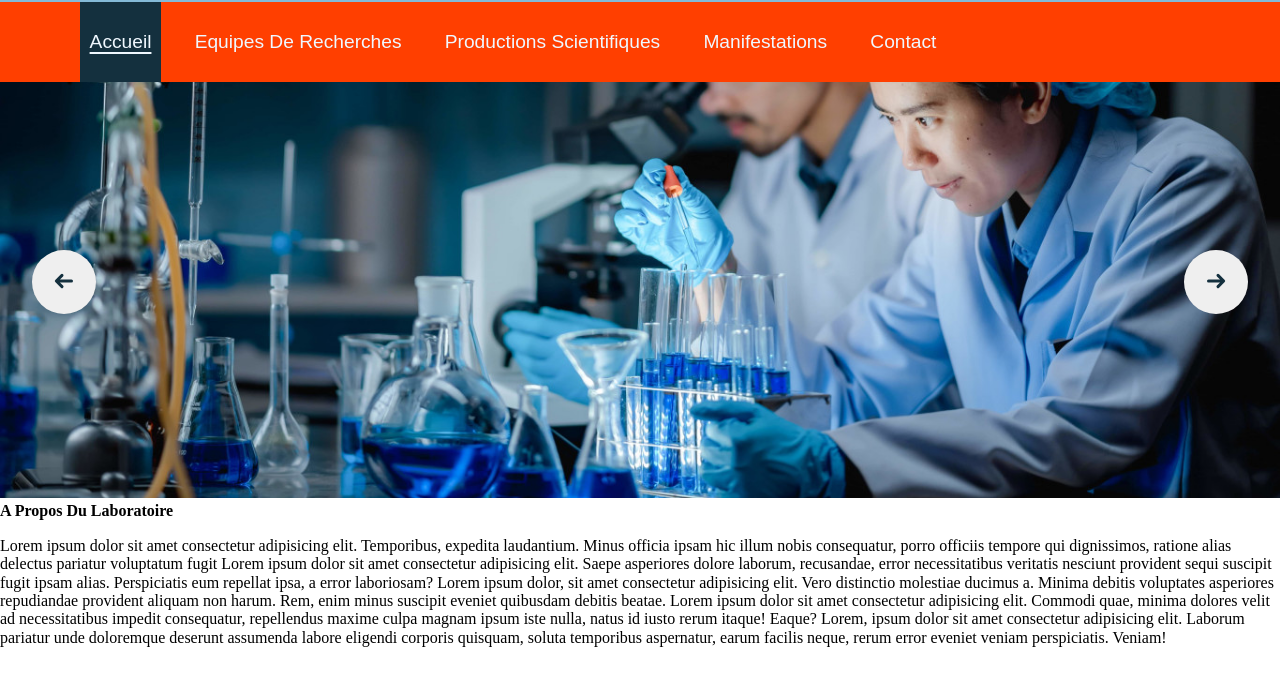
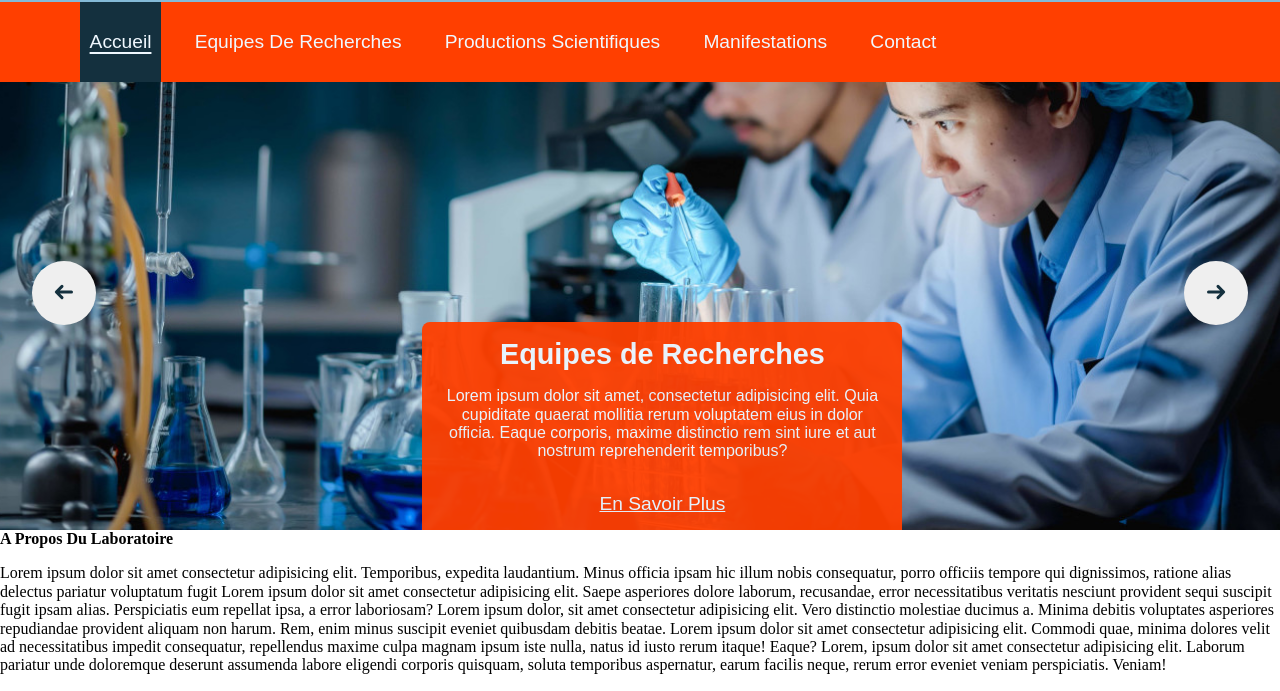
Before and after one commit to SiFou01/Scientific-Research-Group, a plain HTML site: page index.html in a window 1280 px wide. Shown: the part 110-801 px from the top of the page. Drawn offline with Linux system fonts and the light colour scheme.

Commit message:
Add image text box and image animation

```diff
--- a/index.html
+++ b/index.html
@@ -66,13 +66,18 @@
             </nav>
         </div>
         <div class="image-container">
-            <button class="btn next"><svg xmlns="http://www.w3.org/2000/svg" width="24" height="24" viewBox="0 0 24 24">
-                <g fill="none"><path d="M24 0v24H0V0h24ZM12.593 23.258l-.011.002l-.071.035l-.02.004l-.014-.004l-.071-.035c-.01-.004-.019-.001-.024.005l-.004.01l-.017.428l.005.02l.01.013l.104.074l.015.004l.012-.004l.104-.074l.012-.016l.004-.017l-.017-.427c-.002-.01-.009-.017-.017-.018Zm.265-.113l-.013.002l-.185.093l-.01.01l-.003.011l.018.43l.005.012l.008.007l.201.093c.012.004.023 0 .029-.008l.004-.014l-.034-.614c-.003-.012-.01-.02-.02-.022Zm-.715.002a.023.023 0 0 0-.027.006l-.006.014l-.034.614c0 .012.007.02.017.024l.015-.002l.201-.093l.01-.008l.004-.011l.017-.43l-.003-.012l-.01-.01l-.184-.092Z"/><path fill="currentColor" d="m15.06 5.283l5.657 5.657a1.5 1.5 0 0 1 0 2.12l-5.656 5.658a1.5 1.5 0 0 1-2.122-2.122l3.096-3.096H4.5a1.5 1.5 0 0 1 0-3h11.535L12.94 7.404a1.5 1.5 0 0 1 2.122-2.121Z"/></g></svg>
+            <button class="btn next">
+                <svg xmlns="http://www.w3.org/2000/svg" width="24" height="24" viewBox="0 0 24 24"><g fill="none"><path d="M24 0v24H0V0h24ZM12.593 23.258l-.011.002l-.071.035l-.02.004l-.014-.004l-.071-.035c-.01-.004-.019-.001-.024.005l-.004.01l-.017.428l.005.02l.01.013l.104.074l.015.004l.012-.004l.104-.074l.012-.016l.004-.017l-.017-.427c-.002-.01-.009-.017-.017-.018Zm.265-.113l-.013.002l-.185.093l-.01.01l-.003.011l.018.43l.005.012l.008.007l.201.093c.012.004.023 0 .029-.008l.004-.014l-.034-.614c-.003-.012-.01-.02-.02-.022Zm-.715.002a.023.023 0 0 0-.027.006l-.006.014l-.034.614c0 .012.007.02.017.024l.015-.002l.201-.093l.01-.008l.004-.011l.017-.43l-.003-.012l-.01-.01l-.184-.092Z"/><path fill="currentColor" d="m15.06 5.283l5.657 5.657a1.5 1.5 0 0 1 0 2.12l-5.656 5.658a1.5 1.5 0 0 1-2.122-2.122l3.096-3.096H4.5a1.5 1.5 0 0 1 0-3h11.535L12.94 7.404a1.5 1.5 0 0 1 2.122-2.121Z"/></g></svg>
             </button>
             <button class="btn previous">
                 <svg xmlns="http://www.w3.org/2000/svg" width="24" height="24" viewBox="0 0 24 24"><g transform="translate(24 0) scale(-1 1)"><g fill="none"><path d="M24 0v24H0V0h24ZM12.593 23.258l-.011.002l-.071.035l-.02.004l-.014-.004l-.071-.035c-.01-.004-.019-.001-.024.005l-.004.01l-.017.428l.005.02l.01.013l.104.074l.015.004l.012-.004l.104-.074l.012-.016l.004-.017l-.017-.427c-.002-.01-.009-.017-.017-.018Zm.265-.113l-.013.002l-.185.093l-.01.01l-.003.011l.018.43l.005.012l.008.007l.201.093c.012.004.023 0 .029-.008l.004-.014l-.034-.614c-.003-.012-.01-.02-.02-.022Zm-.715.002a.023.023 0 0 0-.027.006l-.006.014l-.034.614c0 .012.007.02.017.024l.015-.002l.201-.093l.01-.008l.004-.011l.017-.43l-.003-.012l-.01-.01l-.184-.092Z"/><path fill="currentColor" d="m15.06 5.283l5.657 5.657a1.5 1.5 0 0 1 0 2.12l-5.656 5.658a1.5 1.5 0 0 1-2.122-2.122l3.096-3.096H4.5a1.5 1.5 0 0 1 0-3h11.535L12.94 7.404a1.5 1.5 0 0 1 2.122-2.121Z"/></g></g></svg>
             </button>
             <img style="display: initial;" src="./images/lab1.jpg" alt="Lab Image">
+            <div class="image-text">
+                <h4>Equipes de Recherches</h4>
+                <p>Lorem ipsum dolor sit amet, consectetur adipisicing elit. Quia cupiditate quaerat mollitia rerum voluptatem eius in dolor officia. Eaque corporis, maxime distinctio rem sint iure et aut nostrum reprehenderit temporibus?</p>
+                <a href="">En Savoir Plus</a>
+            </div>
             <img src="./images/lab2.jpg" alt="Lab Image">
             <img src="./images/lab3.jpg" alt="Lab Image">
             <img src="./images/lab4.jpg" alt="Lab Image">
--- a/styles.css
+++ b/styles.css
@@ -338,13 +338,21 @@ header img {
 
 .image-container {
     position: relative;
+    overflow: hidden;
+    height: 28rem;
 }
 
 .image-container img {
     display: none;
     width: 100%;
-    height: 26rem;
+    height: 28rem;
     object-fit: cover;
+    animation: appear 2s;
+}
+
+@keyframes appear {
+    0% {opacity: 0;}
+    100% {opacity: 1;}
 }
 
 .btn {
@@ -357,6 +365,7 @@ header img {
     cursor: pointer;
     padding-top: 0.25rem;
     transition: 350ms ease-in-out;
+    z-index: 9;
 }
 
 .btn svg {
@@ -376,3 +385,43 @@ header img {
 .previous {
     left: 2rem;
 }
+
+.image-text {
+    position: absolute;
+    height: 13rem;
+    width: 30rem;
+    bottom: 0rem;
+    left: 33%;
+    background-color: var(--secondary-color);
+    color: aliceblue;
+    border-radius: 0.5rem 0.5rem 0 0;
+    padding: 1rem;
+    opacity: 0.95;
+    font-family: sans-serif;
+    animation: above 1.5s;
+    z-index: 9;
+}
+
+@keyframes above {
+    0% {opacity: 0; bottom: -2rem;}
+    100% {opacity: 0.95;}
+}
+
+.image-text h4 {
+    font-size: 1.8rem;
+    margin-bottom: 1rem;
+    text-align: center;
+}
+
+.image-text p {
+    margin: 0;
+    margin-bottom: 2rem;
+    text-align: center;
+}
+
+.image-text a {
+    display: block;
+    text-align: center;
+    padding: 0;
+    text-decoration: underline;
+}
```
